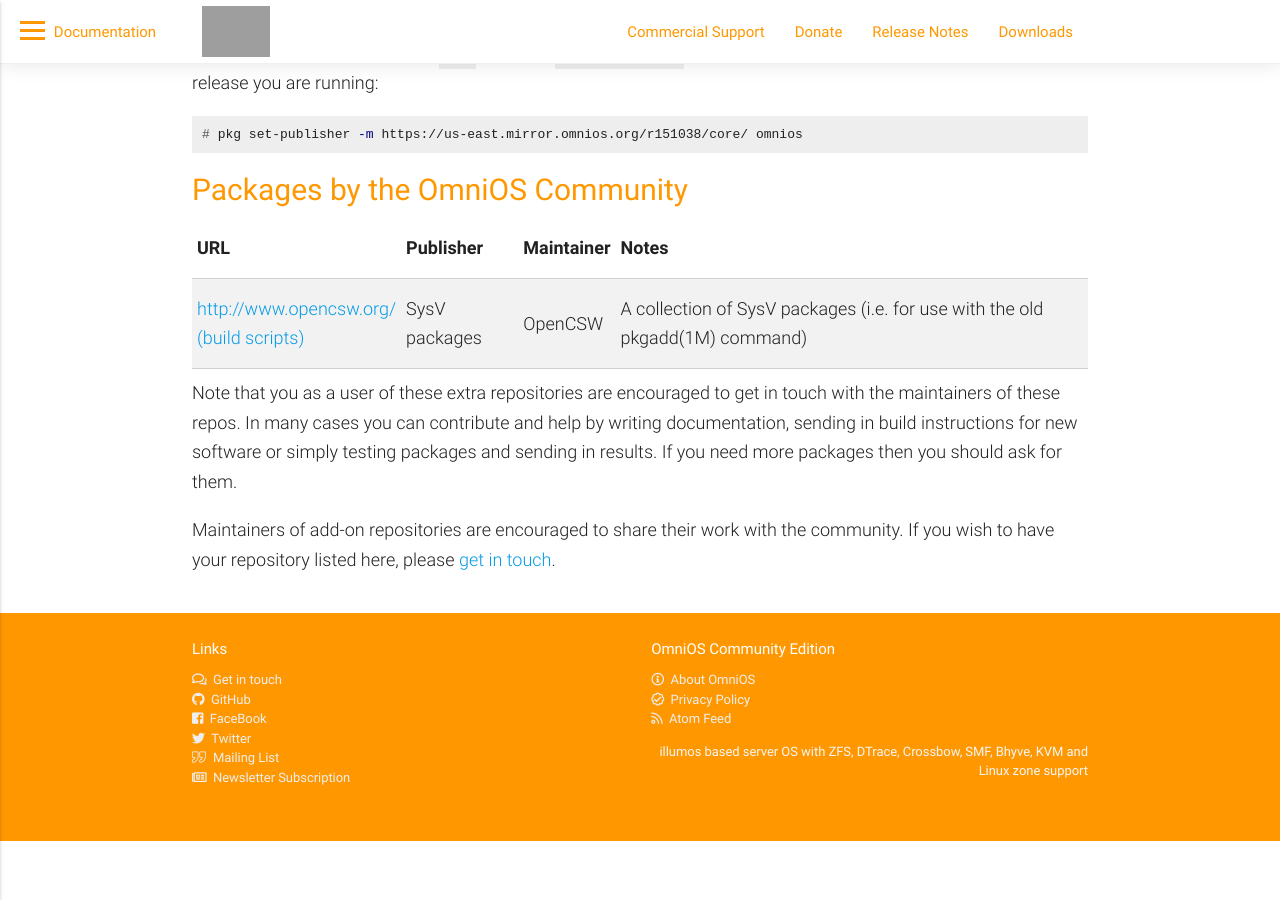
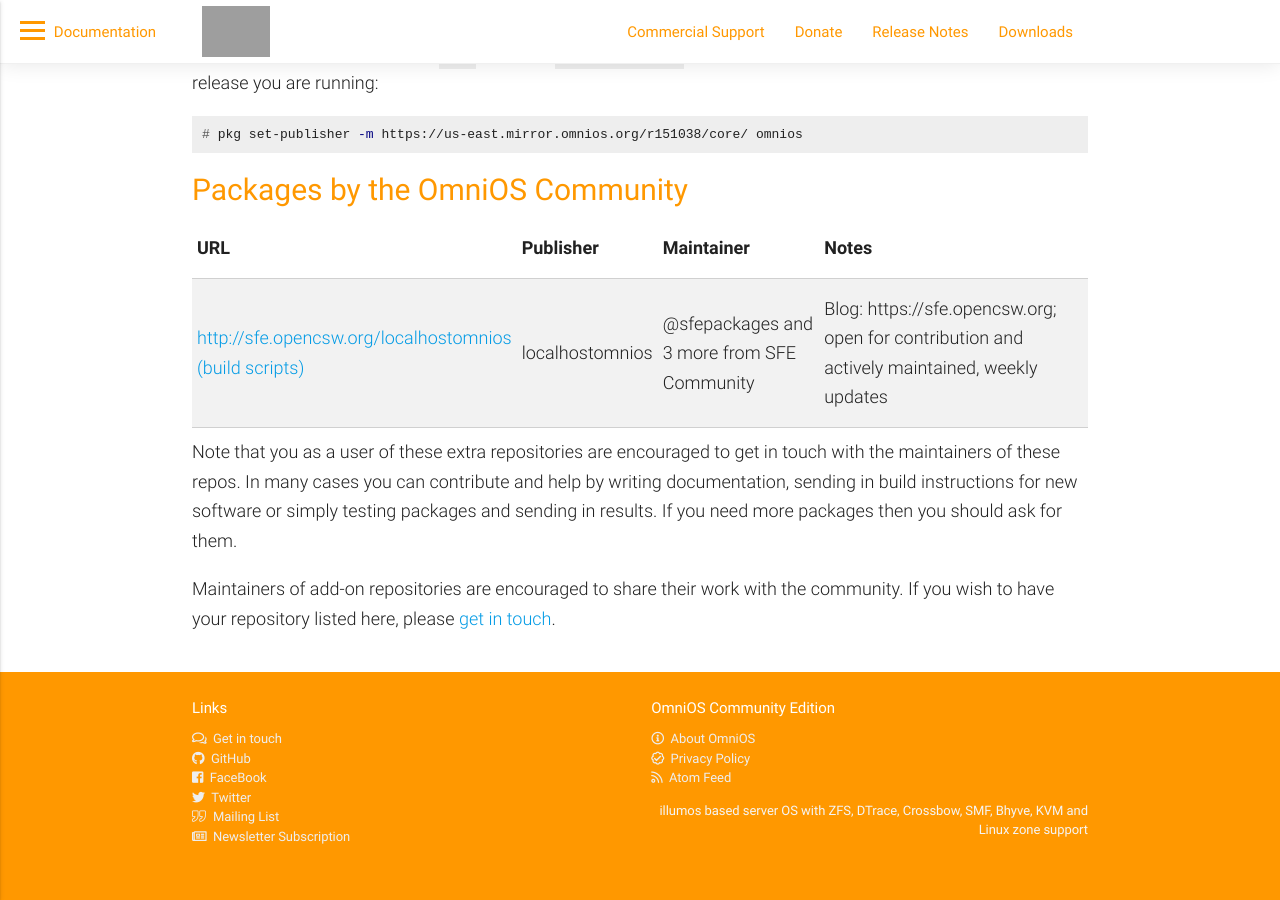
Before and after one commit to omniosorg/omniosorg.github.io, a Jekyll site: the page built from _docs/info/ipsrepos.md, in a window 1280 px wide and 900 px high, scrolled down 724 px. Built offline with Jekyll 4.4.1, drawn with Linux system fonts in a browser that asks for light colours; before the commit the page ends 1565 px from its top, so only the background shows below that; grey boxes are pictures that could not be loaded.

Commit message:
Restore correct SFW repository

```diff
--- a/_docs/info/ipsrepos.md
+++ b/_docs/info/ipsrepos.md
@@ -41,7 +41,7 @@
 {:.bordered .responsive-table}
 | URL	| Publisher	| Maintainer	| Notes	|
 | ---	| ---		| ---		| ---	|
-| <http://www.opencsw.org/><br>[(build scripts)](https://sourceforge.net/p/gar/code/HEAD/tree/)	| SysV packages		| OpenCSW	| A collection of SysV packages (i.e. for use with the old pkgadd(1M) command) |
+| <http://sfe.opencsw.org/localhostomnios><br>[(build scripts)](https://sourceforge.net/p/pkgbuild/code/HEAD/tree/spec-files-extra/trunk/) | localhostomnios   | @sfepackages and 3 more from SFE Community | Blog: https://sfe.opencsw.org; open for contribution and actively maintained, weekly updates |
 
 Note that you as a user of these extra repositories are encouraged to get in
 touch with the maintainers of these repos. In many cases you can contribute and
```
